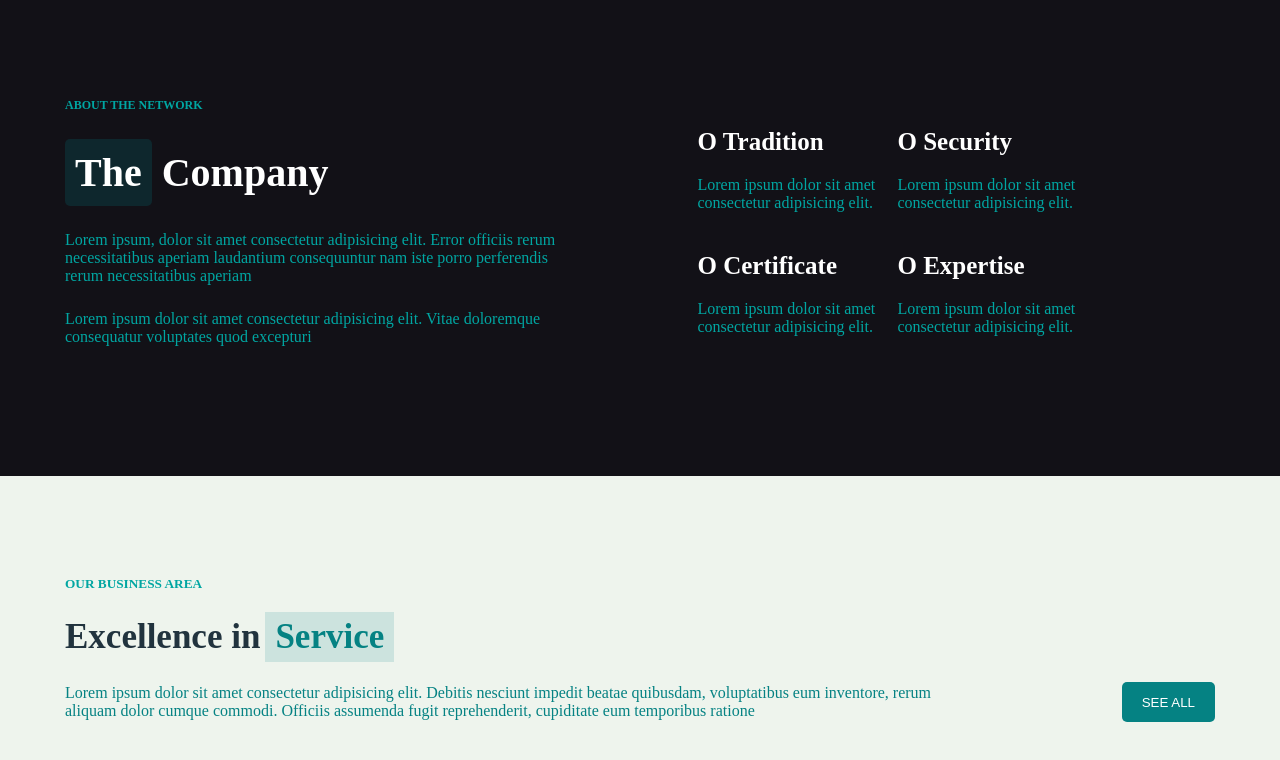
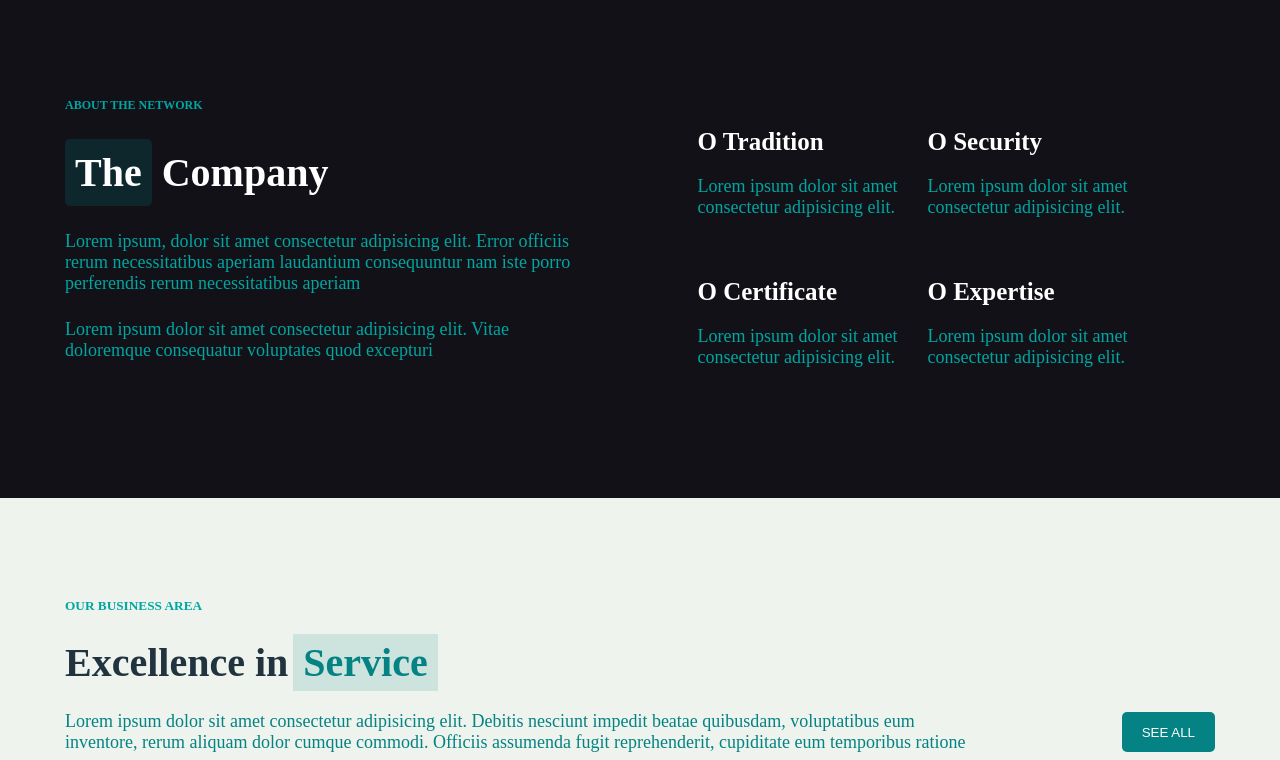
Before and after one commit to FedericoMorrillo/proj-html-vuejs, a Vue app: page / in a window 1280 px wide. Shown: the part 780-1540 px from the top of the page. Built offline with nearby package versions, Linux system fonts and the light colour scheme.

Commit message:
feat: refactoring

```diff
--- a/src/components/JumboArea.vue
+++ b/src/components/JumboArea.vue
@@ -123,6 +123,7 @@ export default {
 <!--SCSS-->
 <style scoped lang="scss">
 @import "../scss/utils.scss";
+@import "../scss/variable.scss";
 
 .jumbo {
     background-image: url("../assets/bg-6.jpg");
@@ -142,14 +143,14 @@ nav {
 
     .logo-1 {
         background-color: #bfdcdd;
-        color: #00a6a6;
+        color: $subtitle;
         padding: .9375rem .25rem .9375rem 1.875rem;
         border-top-left-radius: 40px;
         border-bottom-left-radius: 40px;
     }
 
     .logo-2 {
-        color: #21333e;
+        color: $titleDarkText;
         padding: .9375rem .3125rem .9375rem .25rem;
     }
 
@@ -174,13 +175,13 @@ nav {
     width: 500px;
 
     h5 {
-        color: #00a6a6;
+        color: $subtitle;
         margin-bottom: .9375rem;
     }
 
     h1 {
         font-size: 60px;
-        color: #21333e;
+        color: $titleDarkText;
         margin-bottom: 1.25rem;
     }
 
--- a/src/components/MainArea.vue
+++ b/src/components/MainArea.vue
@@ -3,9 +3,10 @@
 import TheCompanyArea from './TheCompanyArea.vue';
 import ServiceArea from './ServiceArea.vue';
 import ProcessManagementArea from './ProcessManagementArea.vue';
+import TeamArea from './TeamArea.vue';
 
 export default {
-    components: { TheCompanyArea, ServiceArea, ProcessManagementArea }
+    components: { TheCompanyArea, ServiceArea, ProcessManagementArea, TeamArea }
 }
 </script>
 <!--/JS/VUE-->
@@ -15,6 +16,7 @@ export default {
     <TheCompanyArea />
     <ServiceArea />
     <ProcessManagementArea />
+    <TeamArea />
 </template>
 <!--HTML-->
 
--- a/src/components/ProcessManagementArea.vue
+++ b/src/components/ProcessManagementArea.vue
@@ -80,13 +80,13 @@ section {
 
     h5 {
         font-size: .75rem;
-        color: #00a6a6;
+        color: $subtitle;
         margin-bottom: 1.25rem;
     }
 
     h2 {
         font-size: 40px;
-        color: #21333e;
+        color: $titleDarkText;
         padding: .3125rem .9375rem;
         margin-bottom: 1.25rem;
     }
@@ -98,6 +98,7 @@ section {
     }
 
     p {
+        font-size: $fontBase;
         color: #058283;
     }
 
--- a/src/components/ServiceArea.vue
+++ b/src/components/ServiceArea.vue
@@ -63,9 +63,9 @@ export default {
 
             <!--description-->
             <div class="flex justify-btn align-center">
-                <article>Lorem ipsum dolor sit amet consectetur adipisicing elit. Debitis nesciunt impedit beatae quibusdam,
+                <p>Lorem ipsum dolor sit amet consectetur adipisicing elit. Debitis nesciunt impedit beatae quibusdam,
                     voluptatibus eum inventore, rerum aliquam dolor cumque commodi. Officiis assumenda fugit reprehenderit,
-                    cupiditate eum temporibus ratione</article>
+                    cupiditate eum temporibus ratione</p>
                 <button class="btn btn-grey">SEE ALL</button>
             </div>
             <!--/description-->
@@ -110,13 +110,13 @@ section {
     }
 
     h2 {
-        font-size: 2.1875rem;
+        font-size: 2.5rem;
         margin-bottom: 20px;
 
     }
 
     .h2-first-text {
-        color: #21333e;
+        color: $titleDarkText;
         padding: .3125rem .3125rem .3125rem 0;
     }
 
@@ -126,7 +126,8 @@ section {
         padding: .3125rem .625rem;
     }
 
-    article {
+    p {
+        font-size: $fontBase;
         width: 80%;
         color: #058283;
     }
@@ -145,6 +146,7 @@ section {
             h3 {
                 padding: 1.25rem 0;
                 font-size: 1.5rem;
+                color: $titleDarkText ;
             }
 
             .col1 {
--- a/src/components/TheCompanyArea.vue
+++ b/src/components/TheCompanyArea.vue
@@ -81,7 +81,7 @@ export default {
 @import "../scss/variable.scss";
 
 section {
-    background-color: $background1;
+    background-color: $backgroundDark;
     color: white;
 
     .container {
@@ -94,6 +94,7 @@ section {
             margin-top: 6.25rem;
             padding-bottom: 8.125rem;
             color: $subtitle;
+            gap: 1.875rem;
 
             .box {
                 margin-top: 1.875rem;
@@ -119,7 +120,7 @@ section {
             .the {
 
                 border-radius: 5px;
-                background-color: #0e272d;
+                background-color: $backgroundTextDark;
             }
 
             h2 {
@@ -129,6 +130,7 @@ section {
             }
 
             p {
+                font-size: 1.125rem;
                 margin-top: 1.5625rem;
             }
         }
--- a/src/scss/variable.scss
+++ b/src/scss/variable.scss
@@ -1,5 +1,15 @@
+//color
 $subtitle: #00a6a2;
 
-$background1: #121117;
+$backgroundDark: #111117;
 
 $backgroundText: #daeced;
+
+$backgroundTextDark: #0e272d;
+
+$titleDarkText: #21333e;
+//color
+
+//font
+$fontBase: 1.125rem;
+//font
```
